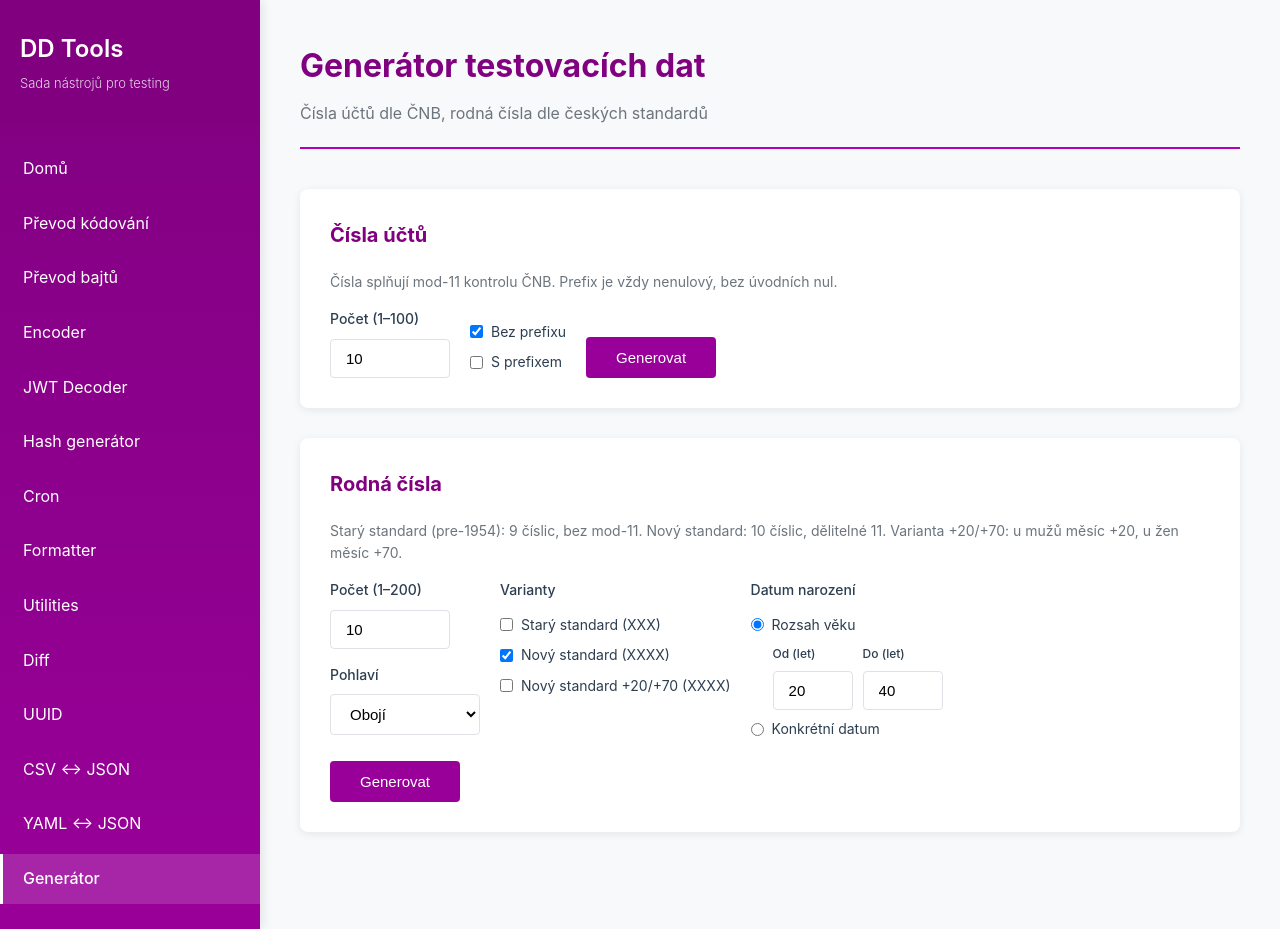
After one commit to Tupoun/dd-tools, a Flask app: page /generator in a window 1280 px wide. The commit adds this page. Run offline with Flask 3, Linux system fonts and the light colour scheme; parts of the project's set-up code (start-up, migrations or seed data) failed here and were passed over.

Commit message:
feat: add generators and days from epoch (#4)

```diff
--- a/app.py
+++ b/app.py
@@ -8,7 +8,7 @@ from dotenv import load_dotenv
 import os
 import io
 
-from libs import encoding_converter, bytes_converter, text_encoder, jwt_decoder, hash_generator, cron_parser, formatter, utilities, diff_tool, csv_json, uuid_generator, yaml_json
+from libs import encoding_converter, bytes_converter, text_encoder, jwt_decoder, hash_generator, cron_parser, formatter, utilities, diff_tool, csv_json, uuid_generator, yaml_json, generator
 
 load_dotenv()
 
@@ -95,8 +95,13 @@ TOOLS = [
         'name': 'YAML ↔ JSON',
         'description': 'Konverze mezi YAML a JSON',
         'route': 'yaml_json_page'
+    },
+    {
+        'id': 'generator',
+        'name': 'Generátor',
+        'description': 'Čísla účtů dle ČNB, rodná čísla',
+        'route': 'generator_page'
     }
-    # Zde přidávej další nástroje
 ]
 
 
@@ -337,6 +342,7 @@ def utilities_page():
     json_unescape_result = None
     unicode_unescape_result = None
     html_entity_result = None
+    epoch_days_result = None
     form_data = {}
 
     if request.method == 'POST':
@@ -378,10 +384,17 @@ def utilities_page():
             output, error = utilities.decode_html_entities(text)
             html_entity_result = {'output': output, 'error': error, 'direction': 'decode'}
 
+        elif action == 'epoch_days':
+            date_str = request.form.get('epoch_date', '')
+            form_data = {'action': action, 'epoch_date': date_str}
+            output, error = utilities.days_since_epoch(date_str)
+            epoch_days_result = {'output': output, 'error': error}
+
     return render_template('utilities.html', tools=TOOLS,
                            ts_result=ts_result,
                            json_unescape_result=json_unescape_result,
                            unicode_unescape_result=unicode_unescape_result,
+                           epoch_days_result=epoch_days_result,
                            html_entity_result=html_entity_result,
                            form_data=form_data)
 
@@ -470,6 +483,85 @@ def yaml_json_page():
     return render_template('yaml_json.html', tools=TOOLS, result=result, form_data=form_data)
 
 
+@app.route('/generator', methods=['GET', 'POST'])
+def generator_page():
+    """Stránka pro generování testovacích dat"""
+    acc_result = None
+    bn_result = None
+    form_data = {}
+
+    if request.method == 'POST':
+        action = request.form.get('action')
+
+        if action == 'generate_accounts':
+            try:
+                count = int(request.form.get('acc_count', 10))
+            except ValueError:
+                count = 0
+            with_prefix = bool(request.form.get('acc_with_prefix'))
+            without_prefix = bool(request.form.get('acc_without_prefix'))
+            form_data = {
+                'action': action,
+                'acc_count': count,
+                'acc_with_prefix': with_prefix,
+                'acc_without_prefix': without_prefix,
+            }
+            output, error = generator.generate_account_numbers(count, with_prefix, without_prefix)
+            acc_result = {'output': output, 'error': error}
+
+        elif action == 'generate_birth_numbers':
+            try:
+                count = int(request.form.get('bn_count', 10))
+            except ValueError:
+                count = 0
+            gender = request.form.get('bn_gender', 'both')
+            variants = request.form.getlist('bn_variants')
+            date_mode = request.form.get('bn_date_mode', 'range')
+            form_data = {
+                'action': action,
+                'bn_count': count,
+                'bn_gender': gender,
+                'bn_variants': variants,
+                'bn_date_mode': date_mode,
+                'bn_age_min': request.form.get('bn_age_min', '20'),
+                'bn_age_max': request.form.get('bn_age_max', '40'),
+                'bn_date': request.form.get('bn_date', ''),
+            }
+
+            if date_mode == 'range':
+                try:
+                    age_min = int(request.form.get('bn_age_min', 20))
+                    age_max = int(request.form.get('bn_age_max', 40))
+                except ValueError:
+                    bn_result = {'output': None, 'error': 'Věkový rozsah musí být celé číslo.'}
+                    return render_template('generator.html', tools=TOOLS,
+                                           acc_result=acc_result, bn_result=bn_result,
+                                           form_data=form_data)
+                output, error = generator.generate_birth_numbers(
+                    count, gender, variants, 'range',
+                    age_min=age_min, age_max=age_max
+                )
+            else:
+                from datetime import datetime
+                date_str = request.form.get('bn_date', '').strip()
+                try:
+                    specific_date = datetime.strptime(date_str, '%Y/%m/%d').date()
+                except ValueError:
+                    bn_result = {'output': None, 'error': 'Neplatný formát data. Použij YYYY/MM/DD, např. 1990/06/15.'}
+                    return render_template('generator.html', tools=TOOLS,
+                                           acc_result=acc_result, bn_result=bn_result,
+                                           form_data=form_data)
+                output, error = generator.generate_birth_numbers(
+                    count, gender, variants, 'specific',
+                    specific_date=specific_date
+                )
+            bn_result = {'output': output, 'error': error}
+
+    return render_template('generator.html', tools=TOOLS,
+                           acc_result=acc_result, bn_result=bn_result,
+                           form_data=form_data)
+
+
 @app.context_processor
 def inject_app_name():
     """Vloží název aplikace do všech šablon"""
--- /dev/null
+++ b/templates/generator.html
@@ -0,0 +1,199 @@
+{% extends "base.html" %}
+
+{% block title %}Generátor - {{ app_name }}{% endblock %}
+
+{% block content %}
+<div class="page-header">
+    <h2>Generátor testovacích dat</h2>
+    <p>Čísla účtů dle ČNB, rodná čísla dle českých standardů</p>
+</div>
+
+{# ── Čísla účtů ── #}
+<div class="card">
+    <h3>Čísla účtů</h3>
+    <p style="margin-bottom: 15px; color: var(--text-light); font-size: 14px;">
+        Čísla splňují mod-11 kontrolu ČNB. Prefix je vždy nenulový, bez úvodních nul.
+    </p>
+    <form method="POST">
+        <input type="hidden" name="action" value="generate_accounts">
+        <div style="display: flex; gap: 20px; align-items: flex-end; flex-wrap: wrap;">
+            <div>
+                <label class="form-label">Počet (1–100)</label>
+                <input type="number" name="acc_count" class="form-control" min="1" max="100"
+                    style="width: 120px;"
+                    value="{{ form_data.acc_count if form_data.action == 'generate_accounts' else '10' }}">
+            </div>
+            <div style="display: flex; flex-direction: column; gap: 8px; padding-bottom: 4px;">
+                <label style="display: flex; align-items: center; gap: 8px; cursor: pointer; font-size: 14px;">
+                    <input type="checkbox" name="acc_without_prefix" value="1"
+                        {% if form_data.action != 'generate_accounts' or form_data.acc_without_prefix %}checked{% endif %}>
+                    Bez prefixu
+                </label>
+                <label style="display: flex; align-items: center; gap: 8px; cursor: pointer; font-size: 14px;">
+                    <input type="checkbox" name="acc_with_prefix" value="1"
+                        {% if form_data.action == 'generate_accounts' and form_data.acc_with_prefix %}checked{% endif %}>
+                    S prefixem
+                </label>
+            </div>
+            <div><button class="btn btn-primary">Generovat</button></div>
+        </div>
+    </form>
+
+    {% if acc_result %}
+        {% if acc_result.error %}
+        <div class="alert alert-error" style="margin-top: 15px;">{{ acc_result.error }}</div>
+        {% else %}
+        <div style="display: flex; gap: 20px; margin-top: 20px; flex-wrap: wrap;">
+            {% if acc_result.output.without_prefix %}
+            <div style="flex: 1; min-width: 200px;">
+                <label class="form-label">Bez prefixu ({{ acc_result.output.without_prefix | length }} ks)</label>
+                <pre class="result-pre" style="background: var(--bg-light); padding: 15px; border-radius: 4px; font-size: 14px;">{{ acc_result.output.without_prefix | join('\n') }}</pre>
+            </div>
+            {% endif %}
+            {% if acc_result.output.with_prefix %}
+            <div style="flex: 1; min-width: 200px;">
+                <label class="form-label">S prefixem ({{ acc_result.output.with_prefix | length }} ks)</label>
+                <pre class="result-pre" style="background: var(--bg-light); padding: 15px; border-radius: 4px; font-size: 14px;">{{ acc_result.output.with_prefix | join('\n') }}</pre>
+            </div>
+            {% endif %}
+        </div>
+        {% endif %}
+    {% endif %}
+</div>
+
+{# ── Rodná čísla ── #}
+<div class="card">
+    <h3>Rodná čísla</h3>
+    <p style="margin-bottom: 15px; color: var(--text-light); font-size: 14px;">
+        Starý standard (pre-1954): 9 číslic, bez mod-11. Nový standard: 10 číslic, dělitelné 11.
+        Varianta +20/+70: u mužů měsíc +20, u žen měsíc +70.
+    </p>
+    <form method="POST">
+        <input type="hidden" name="action" value="generate_birth_numbers">
+
+        <div style="display: flex; gap: 20px; flex-wrap: wrap; margin-bottom: 20px; align-items: flex-start;">
+
+            {# Počet + pohlaví #}
+            <div style="display: flex; flex-direction: column; gap: 15px;">
+                <div>
+                    <label class="form-label">Počet (1–200)</label>
+                    <input type="number" name="bn_count" class="form-control" min="1" max="200"
+                        style="width: 120px;"
+                        value="{{ form_data.bn_count if form_data.action == 'generate_birth_numbers' else '10' }}">
+                </div>
+                <div>
+                    <label class="form-label">Pohlaví</label>
+                    <select name="bn_gender" class="form-control" style="width: 150px;">
+                        <option value="both" {% if form_data.action != 'generate_birth_numbers' or form_data.bn_gender == 'both' %}selected{% endif %}>Obojí</option>
+                        <option value="M" {% if form_data.action == 'generate_birth_numbers' and form_data.bn_gender == 'M' %}selected{% endif %}>Muž</option>
+                        <option value="F" {% if form_data.action == 'generate_birth_numbers' and form_data.bn_gender == 'F' %}selected{% endif %}>Žena</option>
+                    </select>
+                </div>
+            </div>
+
+            {# Varianty #}
+            <div>
+                <label class="form-label">Varianty</label>
+                <div style="display: flex; flex-direction: column; gap: 8px; padding-top: 4px;">
+                    <label style="display: flex; align-items: center; gap: 8px; cursor: pointer; font-size: 14px;">
+                        <input type="checkbox" name="bn_variants" value="old"
+                            {% if form_data.action == 'generate_birth_numbers' and 'old' in form_data.bn_variants %}checked{% endif %}>
+                        Starý standard (XXX)
+                    </label>
+                    <label style="display: flex; align-items: center; gap: 8px; cursor: pointer; font-size: 14px;">
+                        <input type="checkbox" name="bn_variants" value="new_normal"
+                            {% if form_data.action != 'generate_birth_numbers' or 'new_normal' in form_data.bn_variants %}checked{% endif %}>
+                        Nový standard (XXXX)
+                    </label>
+                    <label style="display: flex; align-items: center; gap: 8px; cursor: pointer; font-size: 14px;">
+                        <input type="checkbox" name="bn_variants" value="new_extended"
+                            {% if form_data.action == 'generate_birth_numbers' and 'new_extended' in form_data.bn_variants %}checked{% endif %}>
+                        Nový standard +20/+70 (XXXX)
+                    </label>
+                </div>
+            </div>
+
+            {# Datum #}
+            <div>
+                <label class="form-label">Datum narození</label>
+                <div style="display: flex; flex-direction: column; gap: 8px; padding-top: 4px;">
+                    <label style="display: flex; align-items: center; gap: 8px; cursor: pointer; font-size: 14px;">
+                        <input type="radio" name="bn_date_mode" value="range" id="mode-range"
+                            {% if form_data.action != 'generate_birth_numbers' or form_data.bn_date_mode == 'range' %}checked{% endif %}
+                            onchange="toggleDateMode('range')">
+                        Rozsah věku
+                    </label>
+                    <div id="section-range" style="display: flex; gap: 10px; align-items: center; padding-left: 22px;">
+                        <div>
+                            <label class="form-label" style="font-size: 12px;">Od (let)</label>
+                            <input type="number" name="bn_age_min" class="form-control" min="0" max="130"
+                                style="width: 80px;"
+                                value="{{ form_data.bn_age_min if form_data.action == 'generate_birth_numbers' else '20' }}">
+                        </div>
+                        <div>
+                            <label class="form-label" style="font-size: 12px;">Do (let)</label>
+                            <input type="number" name="bn_age_max" class="form-control" min="0" max="130"
+                                style="width: 80px;"
+                                value="{{ form_data.bn_age_max if form_data.action == 'generate_birth_numbers' else '40' }}">
+                        </div>
+                    </div>
+                    <label style="display: flex; align-items: center; gap: 8px; cursor: pointer; font-size: 14px;">
+                        <input type="radio" name="bn_date_mode" value="specific" id="mode-specific"
+                            {% if form_data.action == 'generate_birth_numbers' and form_data.bn_date_mode == 'specific' %}checked{% endif %}
+                            onchange="toggleDateMode('specific')">
+                        Konkrétní datum
+                    </label>
+                    <div id="section-specific" style="padding-left: 22px;">
+                        <input type="text" name="bn_date" class="form-control" spellcheck="false"
+                            placeholder="YYYY/MM/DD"
+                            style="width: 160px;"
+                            value="{{ form_data.bn_date if form_data.action == 'generate_birth_numbers' else '' }}">
+                    </div>
+                </div>
+            </div>
+        </div>
+
+        <button class="btn btn-primary">Generovat</button>
+    </form>
+
+    {% if bn_result %}
+        {% if bn_result.error %}
+        <div class="alert alert-error" style="margin-top: 15px;">{{ bn_result.error }}</div>
+        {% else %}
+        <div style="display: flex; gap: 20px; margin-top: 20px; flex-wrap: wrap;">
+            {% for variant_key, label in [('old', 'Starý standard (XXX)'), ('new_normal', 'Nový standard (XXXX)'), ('new_extended', 'Nový standard +20/+70 (XXXX)')] %}
+                {% if bn_result.output[variant_key] %}
+                <div style="flex: 1; min-width: 200px;">
+                    <label class="form-label">{{ label }} ({{ bn_result.output[variant_key] | length }} ks)</label>
+                    <pre class="result-pre" style="background: var(--bg-light); padding: 15px; border-radius: 4px; font-size: 14px;">{{ bn_result.output[variant_key] | join('\n') }}</pre>
+                </div>
+                {% endif %}
+            {% endfor %}
+        </div>
+        {% endif %}
+    {% endif %}
+</div>
+
+<script>
+function toggleDateMode(mode) {
+    var rangeSection = document.getElementById('section-range');
+    var specificSection = document.getElementById('section-specific');
+    if (mode === 'range') {
+        rangeSection.style.display = 'flex';
+        rangeSection.querySelectorAll('input').forEach(function(i) { i.disabled = false; });
+        specificSection.style.display = 'none';
+        specificSection.querySelector('input').disabled = true;
+    } else {
+        rangeSection.style.display = 'none';
+        rangeSection.querySelectorAll('input').forEach(function(i) { i.disabled = true; });
+        specificSection.style.display = 'block';
+        specificSection.querySelector('input').disabled = false;
+    }
+}
+
+document.addEventListener('DOMContentLoaded', function () {
+    var modeRange = document.getElementById('mode-range');
+    toggleDateMode(modeRange.checked ? 'range' : 'specific');
+});
+</script>
+{% endblock %}
```
Also changed, not shown: libs/generator.py (added, +229 -0 lines), libs/utilities.py (+20 -1 lines), templates/utilities.html (+39 -0 lines).
